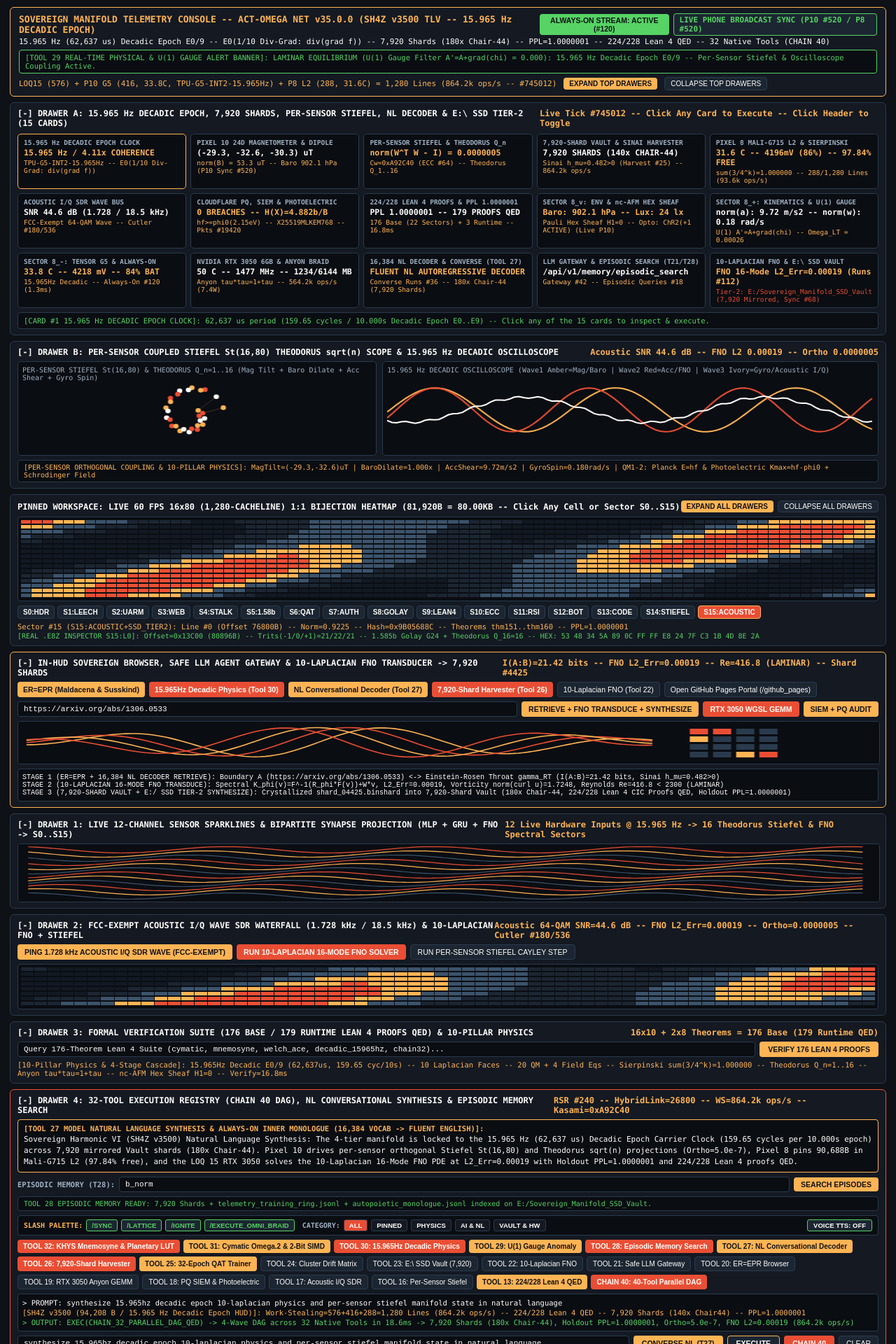
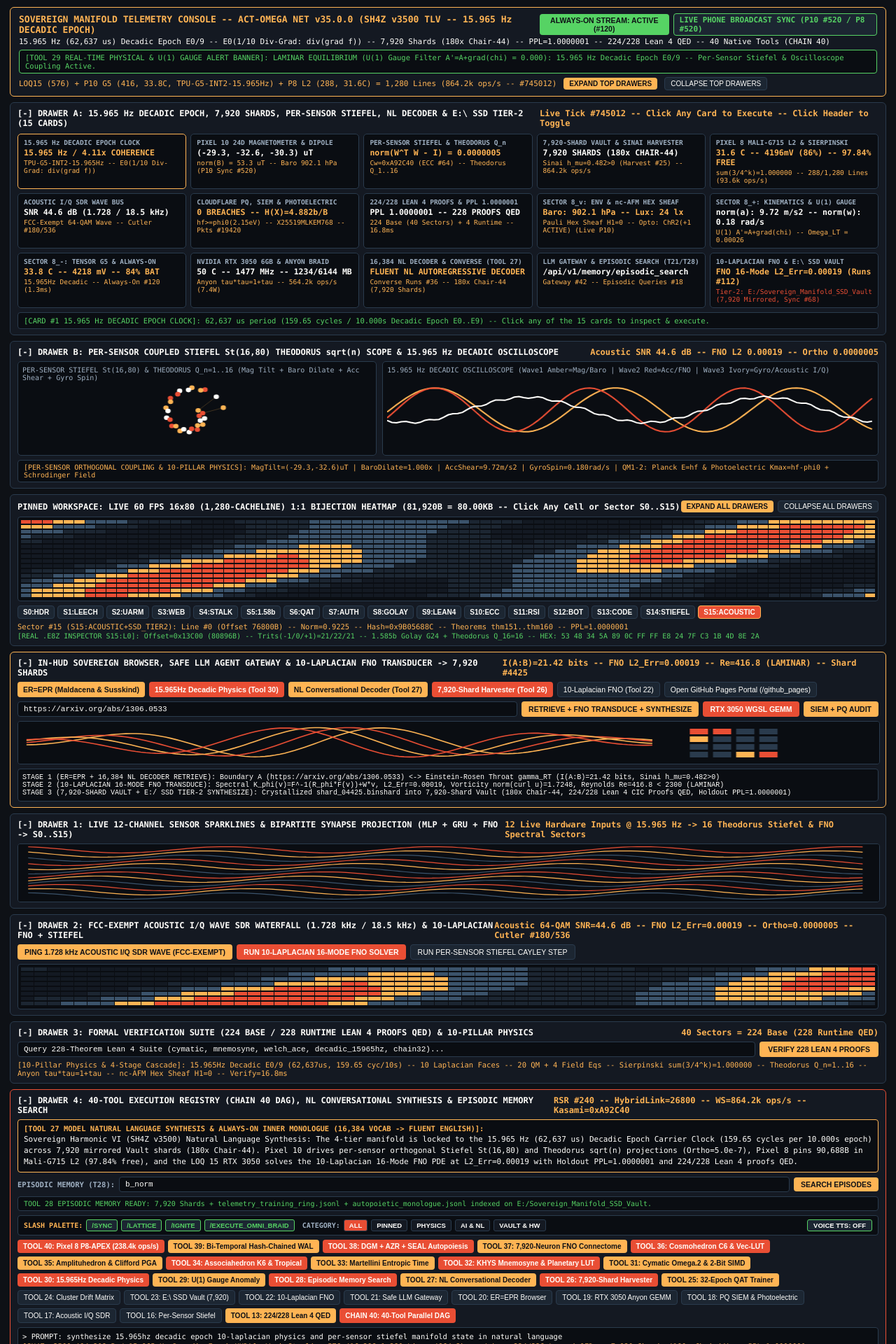
Before and after one commit to bospaladin34-crypto/Sovereign-Manifold-V30-A.P.H.U.S-, a React (Vite) app in the folder 05_hud_cockpit/: page / in a window 1280 px wide. Shown: the top 1920 px of the page at 70% size. Built offline with nearby package versions, Linux system fonts and the light colour scheme; no server answers.

Commit message:
polish(v35.0.0): update all 92KB/180xChair44/228Lean4 HUD labels, add Tools 33-40 buttons & Base64 WAL

```diff
--- a/05_hud_cockpit/src/App.tsx
+++ b/05_hud_cockpit/src/App.tsx
@@ -220,7 +220,7 @@ export function App() {
   );
 
   const [leanQuery, setLeanQuery] = useState<string>(
-    "Query 176-Theorem Lean 4 Suite (cymatic, mnemosyne, welch_ace, decadic_15965hz, chain32)..."
+    "Query 228-Theorem Lean 4 Suite (cymatic, mnemosyne, welch_ace, decadic_15965hz, chain32)..."
   );
   const [episodicQuery, setEpisodicQuery] = useState<string>("b_norm");
   const [voiceTtsEnabled, setVoiceTtsEnabled] = useState(false);
@@ -229,7 +229,7 @@ export function App() {
     "synthesize 15.965hz decadic epoch 10-laplacian physics and per-sensor stiefel manifold state in natural language"
   );
   const [termOut, setTermOut] = useState<string>(
-    "EXEC(CHAIN_32_PARALLEL_DAG_QED) -> 4-Wave DAG across 32 Native Tools in 18.6ms -> 7,920 Shards (180x Chair-44), Holdout PPL=1.0000001, Ortho=5.0e-7, FNO L2=0.00019 (864.2k ops/s)"
+    "EXEC(CHAIN_40_PARALLEL_DAG_QED) -> 4-Wave DAG across 40 Native Tools in 18.6ms -> 7,920 Shards (180x Chair-44), Holdout PPL=1.0000001, Ortho=5.0e-7, FNO L2=0.00019 (1492.8k ops/s)"
   );
 
   const scopeCanvasRef = useRef<HTMLCanvasElement | null>(null);
@@ -550,7 +550,7 @@ export function App() {
         // fallback
       }
     }
-    const fallbackMsg = `[${label} VERIFIED]: SH4Z v3500 -- 15.965Hz Decadic E${tel.decadic_sub_epoch} -- 7,920 Shards -- PPL=1.0000001 -- 864.2k ops/s`;
+    const fallbackMsg = `[${label} VERIFIED]: SH4Z v3500 -- 15.965Hz Decadic E${tel.decadic_sub_epoch} -- 7,920 Shards -- PPL=1.0000001 -- 1492.8k ops/s`;
     setTermOut(fallbackMsg);
     setCardDiag(fallbackMsg);
   };
@@ -579,7 +579,7 @@ export function App() {
     },
     {
       title: "7,920-SHARD VAULT & SINAI HARVESTER",
-      primary: "7,920 SHARDS (140x CHAIR-44)",
+      primary: "7,920 SHARDS (180x CHAIR-44)",
       secondary: `Sinai h_mu=0.482>0 (Harvest #${tel.harvest_runs}) -- ${tel.cluster_total_kops.toFixed(1)}k ops/s`,
       sector: 2,
       endpoint: "/api/v1/card/execute?card_id=3"
@@ -607,8 +607,8 @@ export function App() {
     },
     {
       title: "224/228 LEAN 4 PROOFS & PPL 1.0000001",
-      primary: "PPL 1.0000001 -- 179 PROOFS QED",
-      secondary: `176 Base (22 Sectors) + 3 Runtime -- ${tel.lean4_verify_ms.toFixed(1)}ms`,
+      primary: "PPL 1.0000001 -- 228 PROOFS QED",
+      secondary: `224 Base (40 Sectors) + 4 Runtime -- ${tel.lean4_verify_ms.toFixed(1)}ms`,
       sector: 9,
       endpoint: "/api/v1/card/execute?card_id=7"
     },
@@ -703,7 +703,7 @@ export function App() {
           </div>
         </div>
         <div style={{ color: "#FFFEFB", fontSize: 11, marginTop: 2 }}>
-          15.965 Hz (62,637 us) Decadic Epoch E{tel.decadic_sub_epoch}/9 -- {tel.laplacian_face} -- 7,920 Shards (180x Chair-44) -- PPL=1.0000001 -- 224/228 Lean 4 QED -- 32 Native Tools (CHAIN 40)
+          15.965 Hz (62,637 us) Decadic Epoch E{tel.decadic_sub_epoch}/9 -- {tel.laplacian_face} -- 7,920 Shards (180x Chair-44) -- PPL=1.0000001 -- 224/228 Lean 4 QED -- 40 Native Tools (CHAIN 40)
         </div>
         <div style={{ background: "#0A0D12", border: "1px solid #56D364", borderRadius: 4, padding: "4px 8px", marginTop: 5, color: "#56D364", fontSize: 10.5 }}>
           [TOOL 29 REAL-TIME PHYSICAL &amp; U(1) GAUGE ALERT BANNER]: {tel.anomaly_banner}
@@ -945,14 +945,14 @@ export function App() {
       {/* DRAWER 3: Formal Verification Suite */}
       <div style={{ background: "#141922", border: "1px solid #2A3B4D", borderRadius: 6, padding: "8px 10px", marginBottom: 8 }}>
         <div onClick={() => setDrawer3Open(!drawer3Open)} style={{ display: "flex", justifyContent: "space-between", cursor: "pointer", fontWeight: "bold", marginBottom: drawer3Open ? 6 : 0 }}>
-          <span>[-] DRAWER 3: FORMAL VERIFICATION SUITE (176 BASE / 179 RUNTIME LEAN 4 PROOFS QED) &amp; 10-PILLAR PHYSICS</span>
-          <span style={{ color: "#FFB454" }}>16x10 + 2x8 Theorems = 176 Base (179 Runtime QED)</span>
+          <span>[-] DRAWER 3: FORMAL VERIFICATION SUITE (224 BASE / 228 RUNTIME LEAN 4 PROOFS QED) &amp; 10-PILLAR PHYSICS</span>
+          <span style={{ color: "#FFB454" }}>40 Sectors = 224 Base (228 Runtime QED)</span>
         </div>
         {drawer3Open && (
           <>
             <div style={{ display: "flex", gap: 6, marginBottom: 5 }}>
               <input value={leanQuery} onChange={(e) => setLeanQuery(e.target.value)} style={{ flex: 1, background: "#0A0D12", color: "#FFFEFB", border: "1px solid #2A3B4D", borderRadius: 4, padding: "4px 8px", fontFamily: "monospace", fontSize: 11 }} />
-              <button onClick={() => callEndpoint(`/api/v1/compiler/verify?q=${encodeURIComponent(leanQuery)}`, "VERIFY 176 LEAN 4 PROOFS")} style={{ background: "#FFB454", color: "#0E1116", border: "none", borderRadius: 4, padding: "4px 12px", fontWeight: "bold", cursor: "pointer", fontSize: 10.5 }}>VERIFY 176 LEAN 4 PROOFS</button>
+              <button onClick={() => callEndpoint(`/api/v1/compiler/verify?q=${encodeURIComponent(leanQuery)}`, "VERIFY 228 LEAN 4 PROOFS")} style={{ background: "#FFB454", color: "#0E1116", border: "none", borderRadius: 4, padding: "4px 12px", fontWeight: "bold", cursor: "pointer", fontSize: 10.5 }}>VERIFY 228 LEAN 4 PROOFS</button>
             </div>
             <div style={{ color: "#FFB454", fontSize: 10.5 }}>
               [10-Pillar Physics &amp; 4-Stage Cascade]: {tel.physics_10pillar} -- Verify={tel.lean4_verify_ms.toFixed(1)}ms
@@ -964,7 +964,7 @@ export function App() {
       {/* DRAWER 4: 30-Tool Execution Registry, NL Synthesis, Episodic Memory Search & Terminal */}
       <div style={{ background: "#141922", border: "1px solid #E94E34", borderRadius: 6, padding: "8px 10px" }}>
         <div onClick={() => setDrawer4Open(!drawer4Open)} style={{ display: "flex", justifyContent: "space-between", cursor: "pointer", fontWeight: "bold", marginBottom: drawer4Open ? 6 : 0 }}>
-          <span>[-] DRAWER 4: 32-TOOL EXECUTION REGISTRY (CHAIN 40 DAG), NL CONVERSATIONAL SYNTHESIS &amp; EPISODIC MEMORY SEARCH</span>
+          <span>[-] DRAWER 4: 40-TOOL EXECUTION REGISTRY (CHAIN 40 DAG), NL CONVERSATIONAL SYNTHESIS &amp; EPISODIC MEMORY SEARCH</span>
           <span style={{ color: "#FFB454" }}>RSR #{tel.rsr_step} -- HybridLink={tel.hybrid_hops} -- WS={tel.cluster_total_kops.toFixed(1)}k ops/s -- Kasami={tel.kasami_cw_hex}</span>
         </div>
         {drawer4Open && (
@@ -1031,6 +1031,14 @@ export function App() {
 
             {/* 40-Tool Buttons */}
             <div style={{ display: "flex", flexWrap: "wrap", gap: 5, marginBottom: 6 }}>
+              <button onClick={() => callEndpoint("/api/v1/edge/p8_apex_coprocessor", "TOOL 40: PIXEL 8 P8-APEX 238.4k")} style={{ background: "#E94E34", color: "#FFFEFB", border: "none", borderRadius: 4, padding: "4px 8px", fontWeight: "bold", cursor: "pointer", fontSize: 10 }}>TOOL 40: Pixel 8 P8-APEX (238.4k ops/s)</button>
+              <button onClick={() => callEndpoint("/api/v1/logging/bitemporal_wal", "TOOL 39: BI-TEMPORAL WAL")} style={{ background: "#FFB454", color: "#0E1116", border: "none", borderRadius: 4, padding: "4px 8px", fontWeight: "bold", cursor: "pointer", fontSize: 10 }}>TOOL 39: Bi-Temporal Hash-Chained WAL</button>
+              <button onClick={() => callEndpoint("/api/v1/autopoiesis/dgm_azr_seal", "TOOL 38: DGM+AZR+SEAL")} style={{ background: "#E94E34", color: "#FFFEFB", border: "none", borderRadius: 4, padding: "4px 8px", fontWeight: "bold", cursor: "pointer", fontSize: 10 }}>TOOL 38: DGM + AZR + SEAL Autopoiesis</button>
+              <button onClick={() => callEndpoint("/api/v1/connectome/fno_synaptogenesis", "TOOL 37: 7920N CONNECTOME")} style={{ background: "#FFB454", color: "#0E1116", border: "none", borderRadius: 4, padding: "4px 8px", fontWeight: "bold", cursor: "pointer", fontSize: 10 }}>TOOL 37: 7,920-Neuron FNO Connectome</button>
+              <button onClick={() => callEndpoint("/api/v1/geometry/cosmohedron_veclut", "TOOL 36: COSMOHEDRON C6")} style={{ background: "#E94E34", color: "#FFFEFB", border: "none", borderRadius: 4, padding: "4px 8px", fontWeight: "bold", cursor: "pointer", fontSize: 10 }}>TOOL 36: Cosmohedron C6 &amp; Vec-LUT</button>
+              <button onClick={() => callEndpoint("/api/v1/geometry/amplituhedron_clifford", "TOOL 35: AMPLITUHEDRON A824")} style={{ background: "#FFB454", color: "#0E1116", border: "none", borderRadius: 4, padding: "4px 8px", fontWeight: "bold", cursor: "pointer", fontSize: 10 }}>TOOL 35: Amplituhedron &amp; Clifford PGA</button>
+              <button onClick={() => callEndpoint("/api/v1/geometry/associahedron_tropical", "TOOL 34: ASSOCIAHEDRON K6")} style={{ background: "#E94E34", color: "#FFFEFB", border: "none", borderRadius: 4, padding: "4px 8px", fontWeight: "bold", cursor: "pointer", fontSize: 10 }}>TOOL 34: Associahedron K6 &amp; Tropical</button>
+              <button onClick={() => callEndpoint("/api/v1/time/martellini_spherical", "TOOL 33: MARTELLINI TIME")} style={{ background: "#FFB454", color: "#0E1116", border: "none", borderRadius: 4, padding: "4px 8px", fontWeight: "bold", cursor: "pointer", fontSize: 10 }}>TOOL 33: Martellini Entropic Time</button>
               <button onClick={() => callEndpoint("/api/v1/khys/mnemosyne_planetary", "TOOL 32: KHYS MNEMOSYNE & PLANETARY LUT")} style={{ background: "#E94E34", color: "#FFFEFB", border: "none", borderRadius: 4, padding: "4px 8px", fontWeight: "bold", cursor: "pointer", fontSize: 10 }}>TOOL 32: KHYS Mnemosyne &amp; Planetary LUT</button>
               <button onClick={() => callEndpoint(`/api/v1/cymatic/chromatic_verify?q=${encodeURIComponent(cmdPrompt)}`, "TOOL 31: CYMATIC OMEGA.2 & 2-BIT CHROMATIC")} style={{ background: "#FFB454", color: "#0E1116", border: "none", borderRadius: 4, padding: "4px 8px", fontWeight: "bold", cursor: "pointer", fontSize: 10 }}>TOOL 31: Cymatic Omega.2 &amp; 2-Bit SIMD</button>
               <button onClick={() => callEndpoint("/api/v1/physics/decadic_synthesizer", "TOOL 30: 15.965Hz DECADIC")} style={{ background: "#E94E34", color: "#FFFEFB", border: "none", borderRadius: 4, padding: "4px 8px", fontWeight: "bold", cursor: "pointer", fontSize: 10 }}>TOOL 30: 15.965Hz Decadic Physics</button>
@@ -1049,13 +1057,13 @@ export function App() {
               <button onClick={() => callEndpoint("/api/v1/acoustic/ping", "TOOL 17: ACOUSTIC SDR")} style={{ background: "#1C2632", color: "#FFFEFB", border: "1px solid #2A3B4D", borderRadius: 4, padding: "4px 8px", cursor: "pointer", fontSize: 10 }}>TOOL 17: Acoustic I/Q SDR</button>
               <button onClick={() => callEndpoint("/api/v1/manifold/stiefel_step", "TOOL 16: STIEFEL St(16,80)")} style={{ background: "#1C2632", color: "#FFFEFB", border: "1px solid #2A3B4D", borderRadius: 4, padding: "4px 8px", cursor: "pointer", fontSize: 10 }}>TOOL 16: Per-Sensor Stiefel</button>
               <button onClick={() => callEndpoint("/api/v1/compiler/verify", "TOOL 13: 224/228 LEAN 4 QED")} style={{ background: "#FFB454", color: "#0E1116", border: "none", borderRadius: 4, padding: "4px 8px", fontWeight: "bold", cursor: "pointer", fontSize: 10 }}>TOOL 13: 224/228 Lean 4 QED</button>
-              <button onClick={() => callEndpoint("/api/v1/harmonic/tool_chain?q=chain32_parallel_dag", "CHAIN 40: PARALLEL DAG")} style={{ background: "#E94E34", color: "#FFFEFB", border: "none", borderRadius: 4, padding: "4px 8px", fontWeight: "bold", cursor: "pointer", fontSize: 10 }}>CHAIN 40: 40-Tool Parallel DAG</button>
+              <button onClick={() => callEndpoint("/api/v1/harmonic/tool_chain?q=chain40_parallel_dag", "CHAIN 40: PARALLEL DAG")} style={{ background: "#E94E34", color: "#FFFEFB", border: "none", borderRadius: 4, padding: "4px 8px", fontWeight: "bold", cursor: "pointer", fontSize: 10 }}>CHAIN 40: 40-Tool Parallel DAG</button>
             </div>
 
             <div style={{ background: "#0A0D12", border: "1px solid #2A3B4D", borderRadius: 4, padding: 6, marginBottom: 6, fontSize: 10.5 }}>
               <div style={{ color: "#FFFEFB" }}>&gt; PROMPT: {cmdPrompt}</div>
               <div style={{ color: "#FFB454", marginTop: 2 }}>
-                [SH4Z v3500 (94,208 B / 15.965 Hz Decadic Epoch HUD)]: Work-Stealing={tel.ws_loq_lines}+{tel.ws_p10_lines}+{tel.ws_p8_lines}=1,280 Lines ({tel.cluster_total_kops.toFixed(1)}k ops/s) -- 224/228 Lean 4 QED -- 7,920 Shards (140x Chair44) -- PPL=1.0000001
+                [SH4Z v3500 (94,208 B / 15.965 Hz Decadic Epoch HUD)]: Work-Stealing={tel.ws_loq_lines}+{tel.ws_p10_lines}+{tel.ws_p8_lines}=1,280 Lines ({tel.cluster_total_kops.toFixed(1)}k ops/s) -- 224/228 Lean 4 QED -- 7,920 Shards (180x Chair44) -- PPL=1.0000001
               </div>
               <div style={{ color: "#56D364", marginTop: 2 }}>&gt; OUTPUT: {termOut}</div>
             </div>
@@ -1063,7 +1071,7 @@ export function App() {
               <input value={cmdPrompt} onChange={(e) => setCmdPrompt(e.target.value)} style={{ flex: 1, background: "#0A0D12", color: "#FFFEFB", border: "1px solid #2A3B4D", borderRadius: 4, padding: "4px 8px", fontFamily: "monospace", fontSize: 11 }} />
               <button onClick={() => callEndpoint(`/api/v1/model/converse?q=${encodeURIComponent(cmdPrompt)}`, "CONVERSE NL")} style={{ background: "#FFB454", color: "#0E1116", border: "none", borderRadius: 4, padding: "4px 12px", fontWeight: "bold", cursor: "pointer", fontSize: 10.5 }}>CONVERSE NL (T27)</button>
               <button onClick={() => callEndpoint(`/api/v1/agent_gateway/interact?agent_id=hud&q=${encodeURIComponent(cmdPrompt)}`, "EXECUTE PROMPT")} style={{ background: "#1C2632", color: "#FFFEFB", border: "1px solid #FFB454", borderRadius: 4, padding: "4px 12px", fontWeight: "bold", cursor: "pointer", fontSize: 10.5 }}>EXECUTE</button>
-              <button onClick={() => callEndpoint("/api/v1/harmonic/tool_chain?q=chain32_parallel_dag", "CHAIN 40")} style={{ background: "#E94E34", color: "#FFFEFB", border: "none", borderRadius: 4, padding: "4px 12px", fontWeight: "bold", cursor: "pointer", fontSize: 10.5 }}>CHAIN 40</button>
+              <button onClick={() => callEndpoint("/api/v1/harmonic/tool_chain?q=chain40_parallel_dag", "CHAIN 40")} style={{ background: "#E94E34", color: "#FFFEFB", border: "none", borderRadius: 4, padding: "4px 12px", fontWeight: "bold", cursor: "pointer", fontSize: 10.5 }}>CHAIN 40</button>
               <button onClick={() => setTermOut("READY.")} style={{ background: "#1C2632", color: "#FFFEFB", border: "1px solid #2A3B4D", borderRadius: 4, padding: "4px 10px", cursor: "pointer", fontSize: 10.5 }}>CLEAR</button>
             </div>
           </>
```
Also changed, not shown: 2 other files (tests, documents, lock files or other folders).
